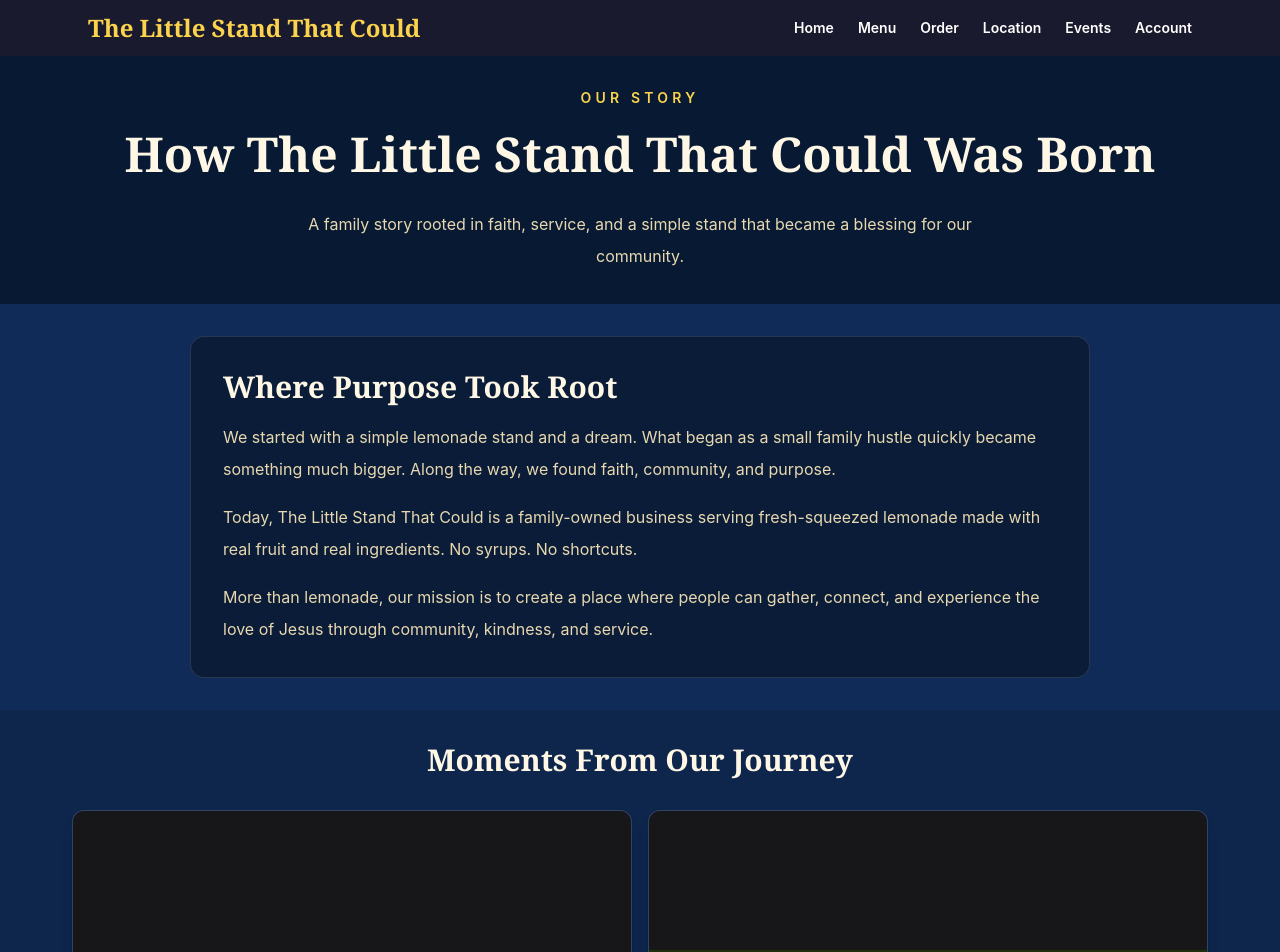
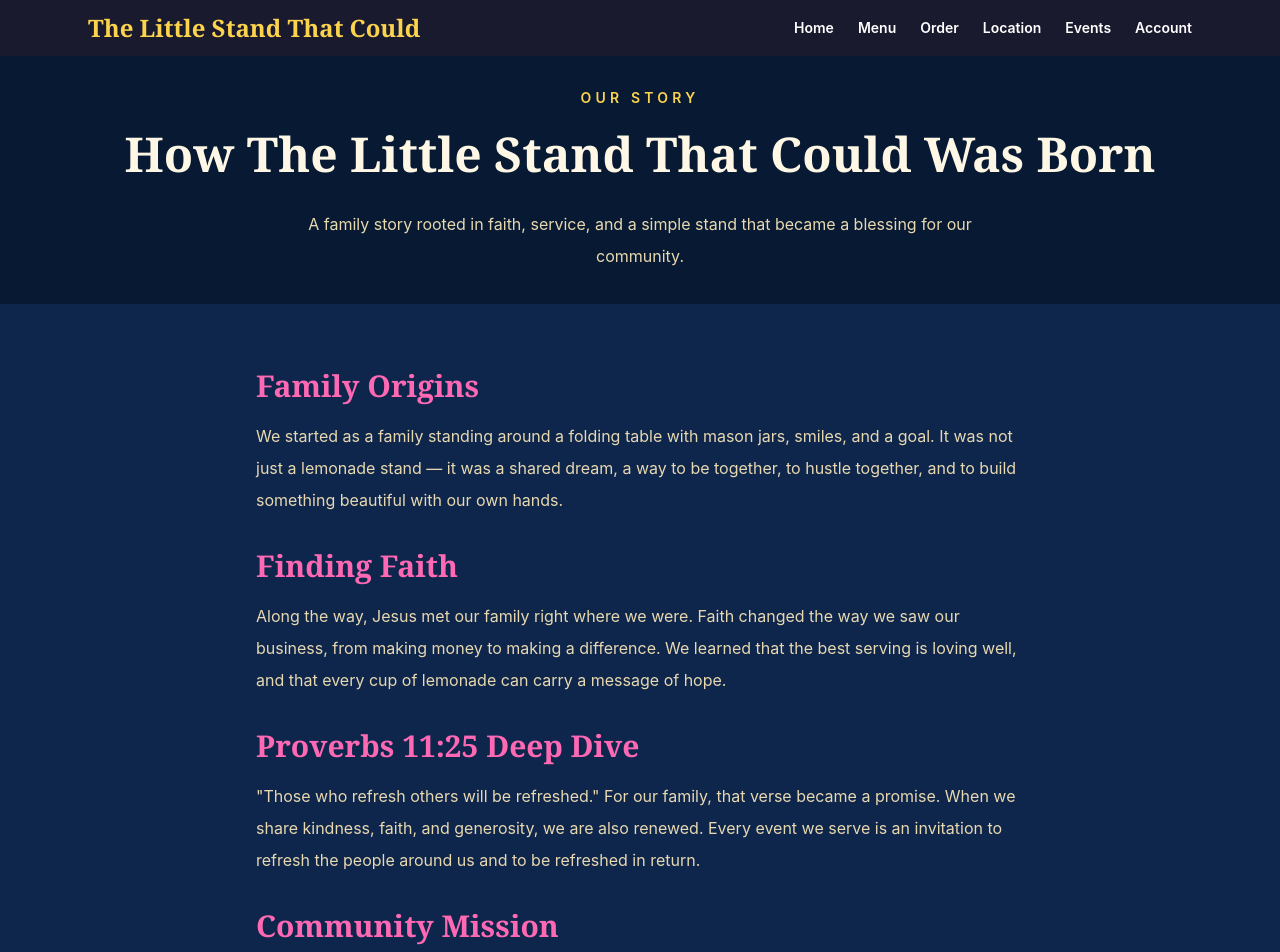
Before and after one commit to masterchiefdevelopment/the-little-stand-that-could-, a React (Vite) app: page /story in a window 1280 px wide. Shown: the top 952 px of the page. Built offline with nearby package versions, Linux system fonts and the light colour scheme.

Commit message:
Restructure Story page: remove duplicate, reorder to Header → Story Sections → Photo Gallery → CTA

```diff
--- a/src/pages/Story.jsx
+++ b/src/pages/Story.jsx
@@ -38,36 +38,53 @@ function Story() {
         </div>
       </section>
 
-      <section className="w-full" style={{ backgroundColor: '#102B57' }}>
+      <section className="w-full" style={{ backgroundColor: '#0E264C' }}>
         <div
           className="responsive-container responsive-text-section"
           style={{ maxWidth: '1200px', margin: '0 auto', padding: 'clamp(1rem, 3vw, 2rem)' }}
         >
-          <div
-            className="mx-auto"
-            style={{
-              maxWidth: '900px',
-              backgroundColor: 'rgba(0,0,0,0.35)',
-              border: '1px solid rgba(255,255,255,0.12)',
-              borderRadius: '14px',
-              padding: 'clamp(1rem, 3vw, 2rem)',
-            }}
-          >
-            <h2 className="font-serif text-2xl font-bold sm:text-3xl" style={{ color: '#FFF7E5' }}>
-              Where Purpose Took Root
-            </h2>
-            <div className="mt-4 space-y-4 text-base leading-8" style={{ color: '#E8D8B0' }}>
-              <p>
-                We started with a simple lemonade stand and a dream. What began as a small family hustle quickly
-                became something much bigger. Along the way, we found faith, community, and purpose.
+          <div style={{ maxWidth: '800px', margin: '2rem auto', padding: '0 1rem' }}>
+            <div style={{ marginBottom: '2rem' }}>
+              <h2 className="font-serif text-2xl font-bold sm:text-3xl" style={{ color: '#ff69b4' }}>
+                Family Origins
+              </h2>
+              <p className="mt-4 leading-8" style={{ color: '#E8D8B0' }}>
+                We started as a family standing around a folding table with mason jars, smiles, and a goal.
+                It was not just a lemonade stand — it was a shared dream, a way to be together, to hustle
+                together, and to build something beautiful with our own hands.
               </p>
-              <p>
-                Today, The Little Stand That Could is a family-owned business serving fresh-squeezed lemonade made
-                with real fruit and real ingredients. No syrups. No shortcuts.
+            </div>
+
+            <div style={{ marginBottom: '2rem' }}>
+              <h2 className="font-serif text-2xl font-bold sm:text-3xl" style={{ color: '#ff69b4' }}>
+                Finding Faith
+              </h2>
+              <p className="mt-4 leading-8" style={{ color: '#E8D8B0' }}>
+                Along the way, Jesus met our family right where we were. Faith changed the way we saw our
+                business, from making money to making a difference. We learned that the best serving is
+                loving well, and that every cup of lemonade can carry a message of hope.
               </p>
-              <p>
-                More than lemonade, our mission is to create a place where people can gather, connect, and experience
-                the love of Jesus through community, kindness, and service.
+            </div>
+
+            <div style={{ marginBottom: '2rem' }}>
+              <h2 className="font-serif text-2xl font-bold sm:text-3xl" style={{ color: '#ff69b4' }}>
+                Proverbs 11:25 Deep Dive
+              </h2>
+              <p className="mt-4 leading-8" style={{ color: '#E8D8B0' }}>
+                "Those who refresh others will be refreshed." For our family, that verse became a promise.
+                When we share kindness, faith, and generosity, we are also renewed. Every event we serve is
+                an invitation to refresh the people around us and to be refreshed in return.
+              </p>
+            </div>
+
+            <div style={{ marginBottom: '2rem' }}>
+              <h2 className="font-serif text-2xl font-bold sm:text-3xl" style={{ color: '#ff69b4' }}>
+                Community Mission
+              </h2>
+              <p className="mt-4 leading-8" style={{ color: '#E8D8B0' }}>
+                Our mission is simple: serve San Antonio with warm hearts, honest drinks, and community-first
+                energy. We want every event to feel personal, welcoming, and full of the same care our own
+                family would expect.
               </p>
             </div>
           </div>
@@ -100,59 +117,6 @@ function Story() {
         </div>
       </section>
 
-      <section className="w-full" style={{ backgroundColor: '#0E264C' }}>
-        <div
-          className="responsive-container responsive-text-section"
-          style={{ maxWidth: '1200px', margin: '0 auto', padding: 'clamp(1rem, 3vw, 2rem)' }}
-        >
-          <div className="space-y-10">
-            <article>
-              <h2 className="font-serif text-3xl font-bold" style={{ color: '#FFF7E5' }}>
-                Family origins
-              </h2>
-              <p className="mt-4 max-w-2xl leading-8" style={{ color: '#E8D8B0' }}>
-                We started as a family standing around a folding table with mason jars, smiles, and a goal.
-                It was not just a lemonade stand — it was a shared dream, a way to be together, to hustle
-                together, and to build something beautiful with our own hands.
-              </p>
-            </article>
-
-            <article>
-              <h2 className="font-serif text-3xl font-bold" style={{ color: '#FFF7E5' }}>
-                Finding faith
-              </h2>
-              <p className="mt-4 max-w-2xl leading-8" style={{ color: '#E8D8B0' }}>
-                Along the way, Jesus met our family right where we were. Faith changed the way we saw our
-                business, from making money to making a difference. We learned that the best serving is
-                loving well, and that every cup of lemonade can carry a message of hope.
-              </p>
-            </article>
-
-            <article>
-              <h2 className="font-serif text-3xl font-bold" style={{ color: '#FFF7E5' }}>
-                Proverbs 11:25 deep dive
-              </h2>
-              <p className="mt-4 max-w-2xl leading-8" style={{ color: '#E8D8B0' }}>
-                "Those who refresh others will be refreshed." For our family, that verse became a promise.
-                When we share kindness, faith, and generosity, we are also renewed. Every event we serve is
-                an invitation to refresh the people around us and to be refreshed in return.
-              </p>
-            </article>
-
-            <article>
-              <h2 className="font-serif text-3xl font-bold" style={{ color: '#FFF7E5' }}>
-                Community mission
-              </h2>
-              <p className="mt-4 max-w-2xl leading-8" style={{ color: '#E8D8B0' }}>
-                Our mission is simple: serve San Antonio with warm hearts, honest drinks, and community-first
-                energy. We want every event to feel personal, welcoming, and full of the same care our own
-                family would expect.
-              </p>
-            </article>
-          </div>
-        </div>
-      </section>
-
       <section className="w-full" style={{ backgroundColor: '#081A33' }}>
         <div
           className="responsive-container responsive-text-section text-center"
```
